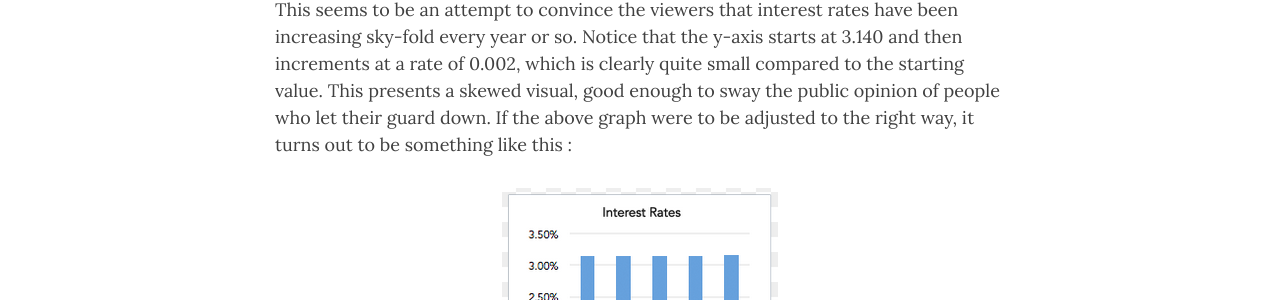
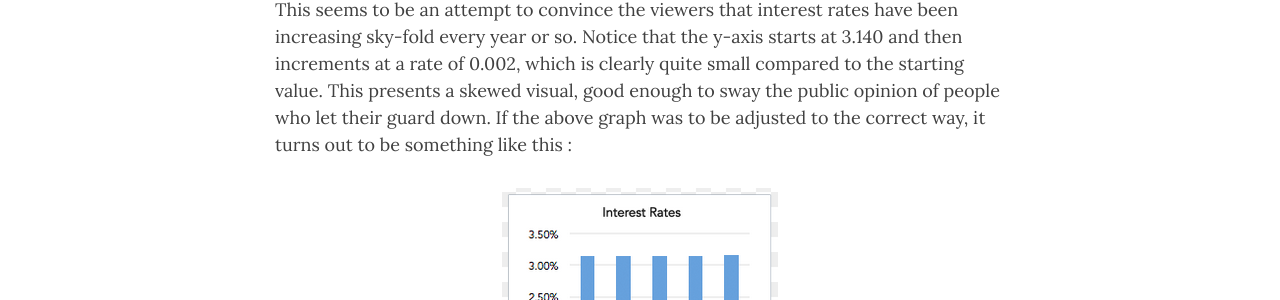
Before and after one commit to InvincibleJuggernaut/Letios, a Jekyll site: the page built from _posts/2020-08-22-Decepti(c)on.md, in a window 1280 px wide and 900 px high, scrolled down 1002 px. Shown: the part 262-562 px from the top of the window. Built offline with Jekyll 4.4.1, drawn with Linux system fonts in a browser that asks for light colours; nearby versions of some CDN libraries; some of the changed text lies outside the part shown.

Commit message:
Update 2020-08-22-Decepti(c)on.md

```diff
--- a/_posts/2020-08-22-Decepti(c)on.md
+++ b/_posts/2020-08-22-Decepti(c)on.md
@@ -13,7 +13,7 @@ One common way to spread a completely different message than the actual one is t
 
 ![](https://raw.githubusercontent.com/InvincibleJuggernaut/Letios/master/assets/img/Post%201/Bar_graph_2a.png){: .mx-auto.d-block :}
 
-This seems to be an attempt to convince the viewers that interest rates have been increasing sky-fold every year or so. Notice that the y-axis starts at 3.140 and then increments at a rate of 0.002, which is clearly quite small compared to the starting value. This presents a skewed visual, good enough to sway the public opinion of people who let their guard down. If the above graph were to be adjusted to the right way, it turns out to be something like this :
+This seems to be an attempt to convince the viewers that interest rates have been increasing sky-fold every year or so. Notice that the y-axis starts at 3.140 and then increments at a rate of 0.002, which is clearly quite small compared to the starting value. This presents a skewed visual, good enough to sway the public opinion of people who let their guard down. If the above graph was to be adjusted to the correct way, it turns out to be something like this :
 
 ![](https://raw.githubusercontent.com/InvincibleJuggernaut/Letios/master/assets/img/Post%201/Bar_graph_2b.png){: .mx-auto.d-block :}
 
@@ -41,7 +41,7 @@ Another example with correct adding up of percentages but wrong visuals. (becaus
 
 ![](https://raw.githubusercontent.com/InvincibleJuggernaut/Letios/master/assets/img/Post%201/Pie_chart_3.png){: .mx-auto.d-block :}
 
-The above graph shows 74% as greater than 3/4 of the total area, 21% greater than 1/4 of the area and 5& almost tending to 15% mark.
+The above graph shows 74% as greater than 3/4 of the total area, 21% greater than 1/4 of the area and 5% almost tending to 15% mark.
 <br>
 
 Another bad representation combined with crappy labelling of the data :
@@ -58,5 +58,6 @@ I could go on and on with more examples, but gotta keep this short.
 Before finishing up, let's get down to key lessons :
 - In case of bar graphs, always observe the scale of both the axes before making any conclusions.
 - In case a pie chart is shown, remember that all the parts should add upto 100% and all the parts should be of a whole i.e all the sub-fields should represent parts of a whole quantity.
-- Never trust the graphs with double axes, one one each side. More often than not, they are intended to confuse and conclude something that doesn;t really exist.
+- Never trust the graphs with double axes, one one each side. More often than not, they are intended to confuse and conclude something that doesn't really exist.
 - Finally, apply common sense and intuition before making up any judgements/conclusions from data.
+<br>
```
Also changed, not shown: other parts of _posts/2020-08-22-Decepti(c)on.md (+1 -1 lines).
